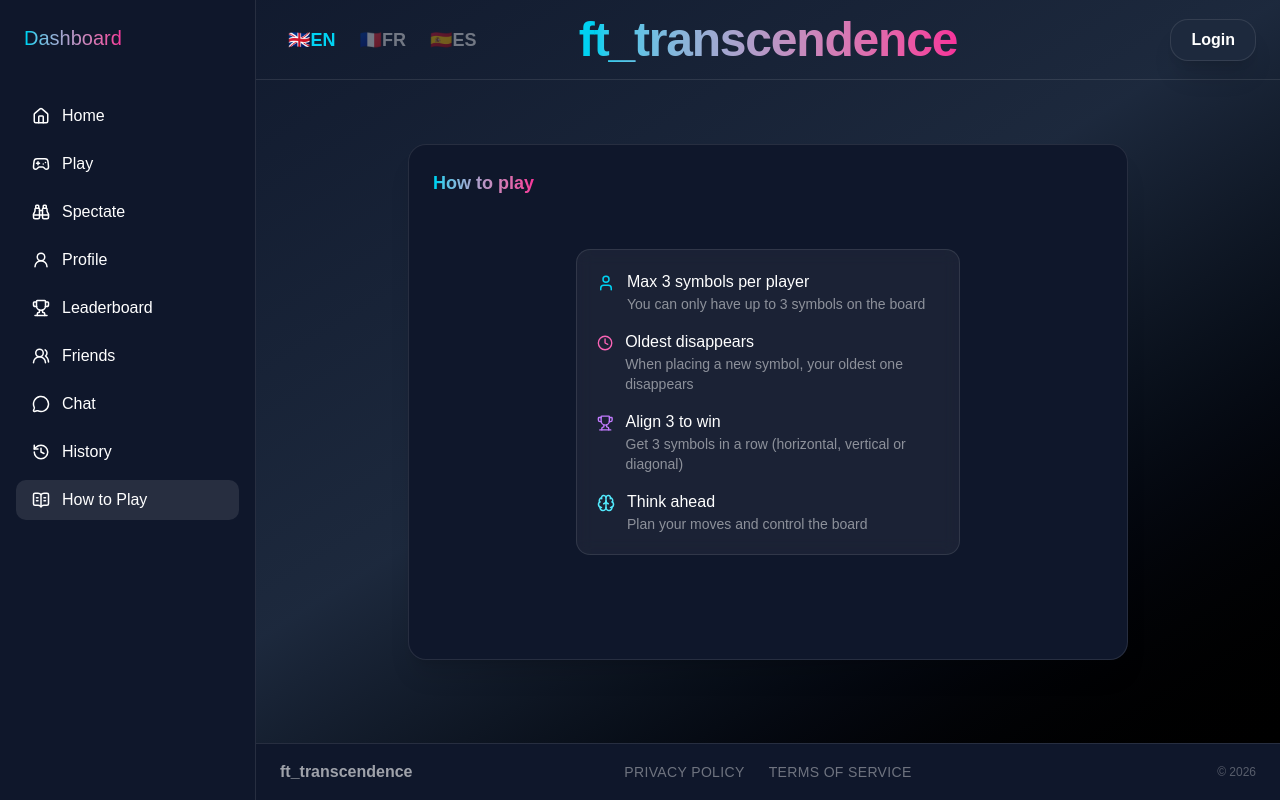
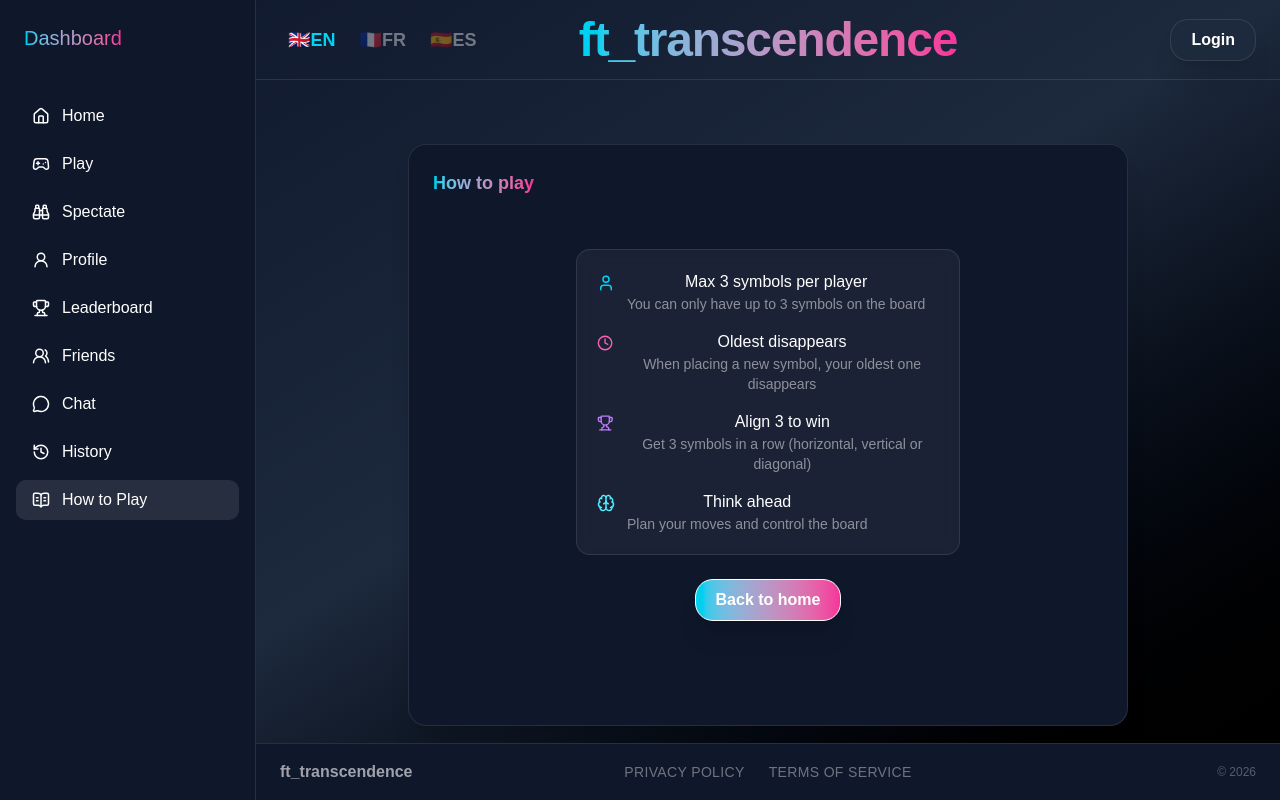
Before and after one commit to team-Segfault-Society-42/Ft_transcendence, a React app in the folder frontend/: page /rules in a window 1280 px wide. Built offline with nearby package versions, Linux system fonts and the light colour scheme; no server answers; the HTML template or start-up script is replaced by a standard one.

Commit message:
Button BackHome added to HowToPlay page

```diff
--- a/frontend/src/pages/Rules.tsx
+++ b/frontend/src/pages/Rules.tsx
@@ -1,20 +1,32 @@
 import { useTranslation } from "react-i18next"
 import { Card, CardTitle } from "@/components/ui/Card"
 import { GameRules } from "@/components/ui/GameRules"
+import { Button } from "@/components/ui/Button"
+import { useNavigate } from "react-router-dom"
 
 export default function Rules(){
     const { t } = useTranslation()
+    const navigate = useNavigate()
 
     return (
 
         <section className="w-full max-w-3xl mx-auto px-6 py-10">
             <Card className="h-full relative flex items-center justify-center bg-slate-900">
+
                 <CardTitle className="absolute top-6 left-6 bg-linear-to-r from-cyan-400 to-pink-500 bg-clip-text text-transparent">
                     {t("game.howToPlay")}
                 </CardTitle>
-                <div className="pt-20 pb-20">
+
+                <div className="flex flex-col items-center justify-center text-center pt-20 pb-20 gap-6">
                     <GameRules />
+
+                    <Button
+                        onClick={() => navigate("/")}>
+                        {t("buttons.backHome")}
+                    </Button>
                 </div>
+
+
             </Card>
         </section>
 
```
